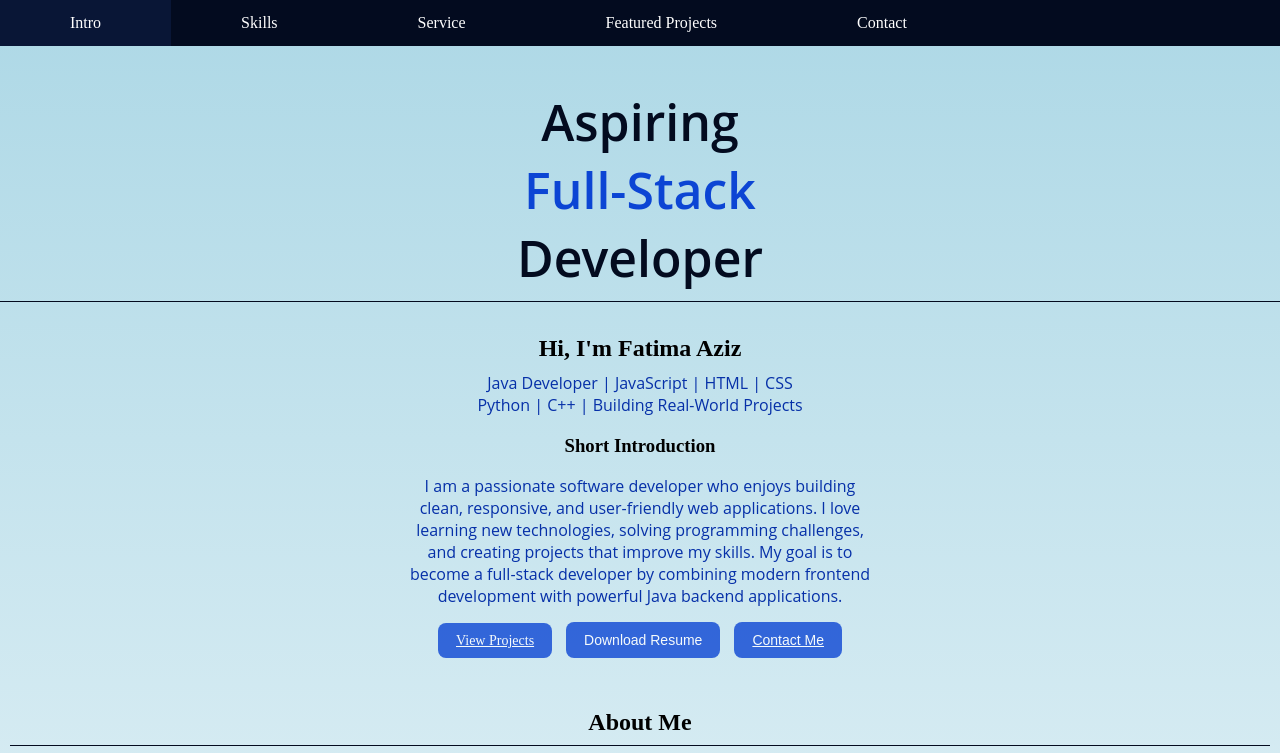
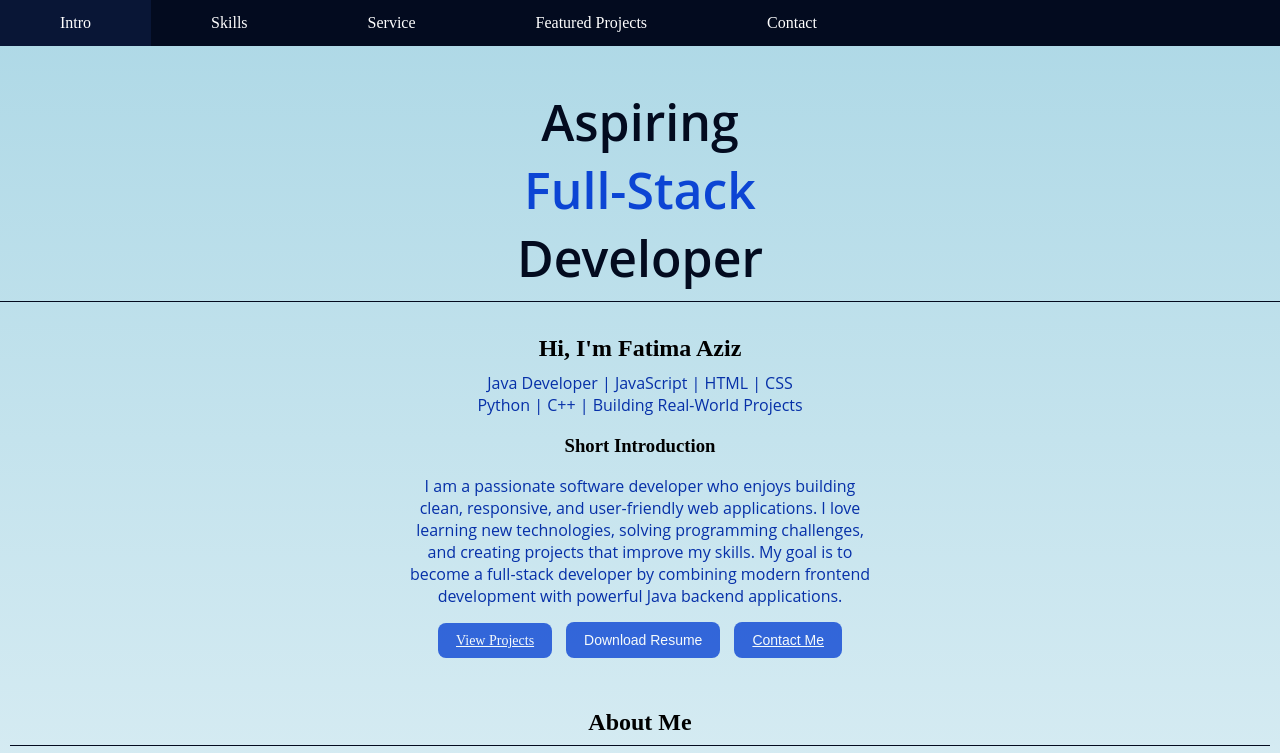
Before and after one commit to fatimaaziz27/PERSONAL_PORTFOLIO, a plain HTML site: page index.html in a window 1280 px wide. Shown: the top 753 px of the page. Drawn offline with Linux system fonts and the light colour scheme.

Commit message:
Update styles.css

```diff
--- a/styles.css
+++ b/styles.css
@@ -38,7 +38,7 @@ ul li a {
   display: block;
   color: white;
   text-align: center;
-  padding: 14px 70px;
+  padding: 14px 60px;
   text-decoration: none;
 }
 
```
